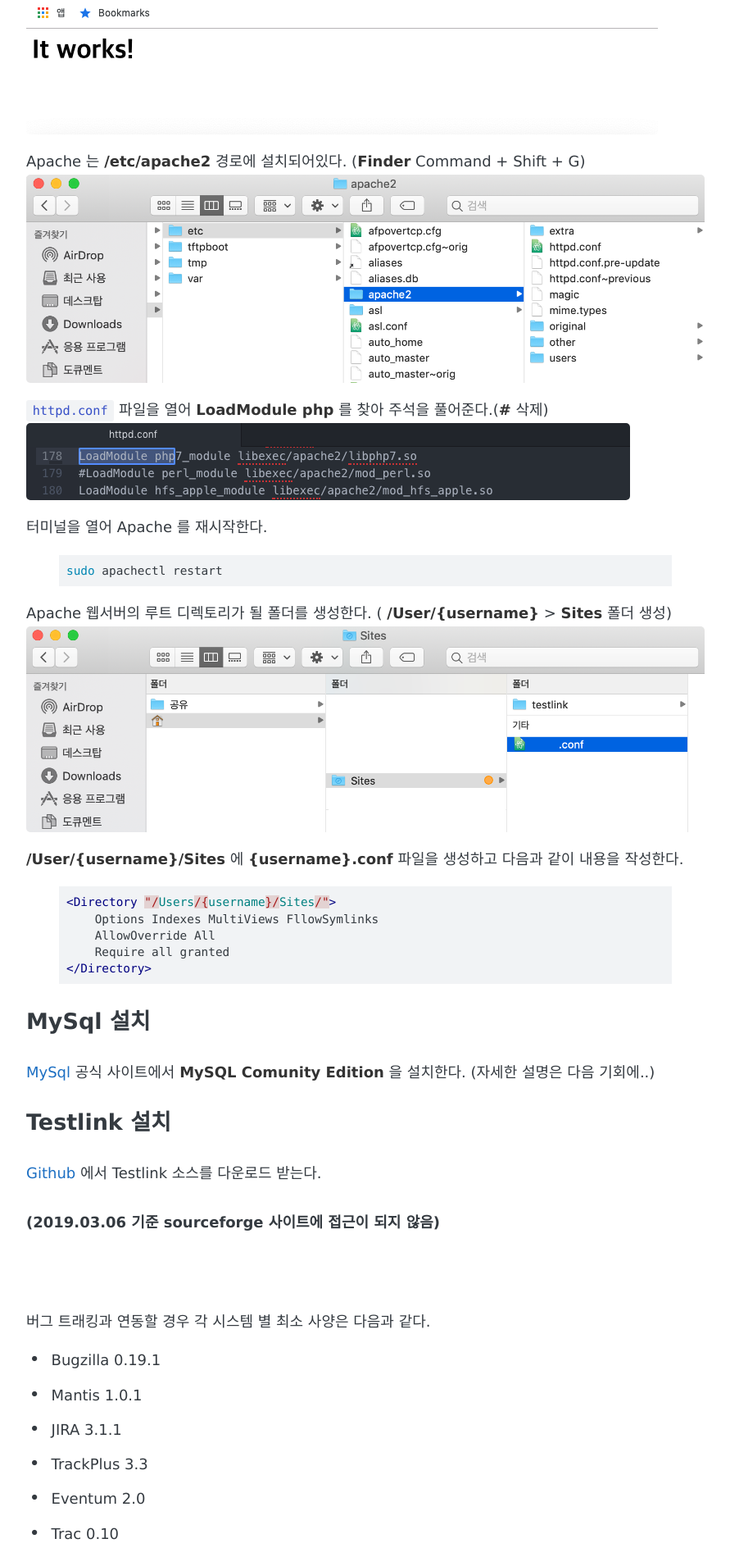
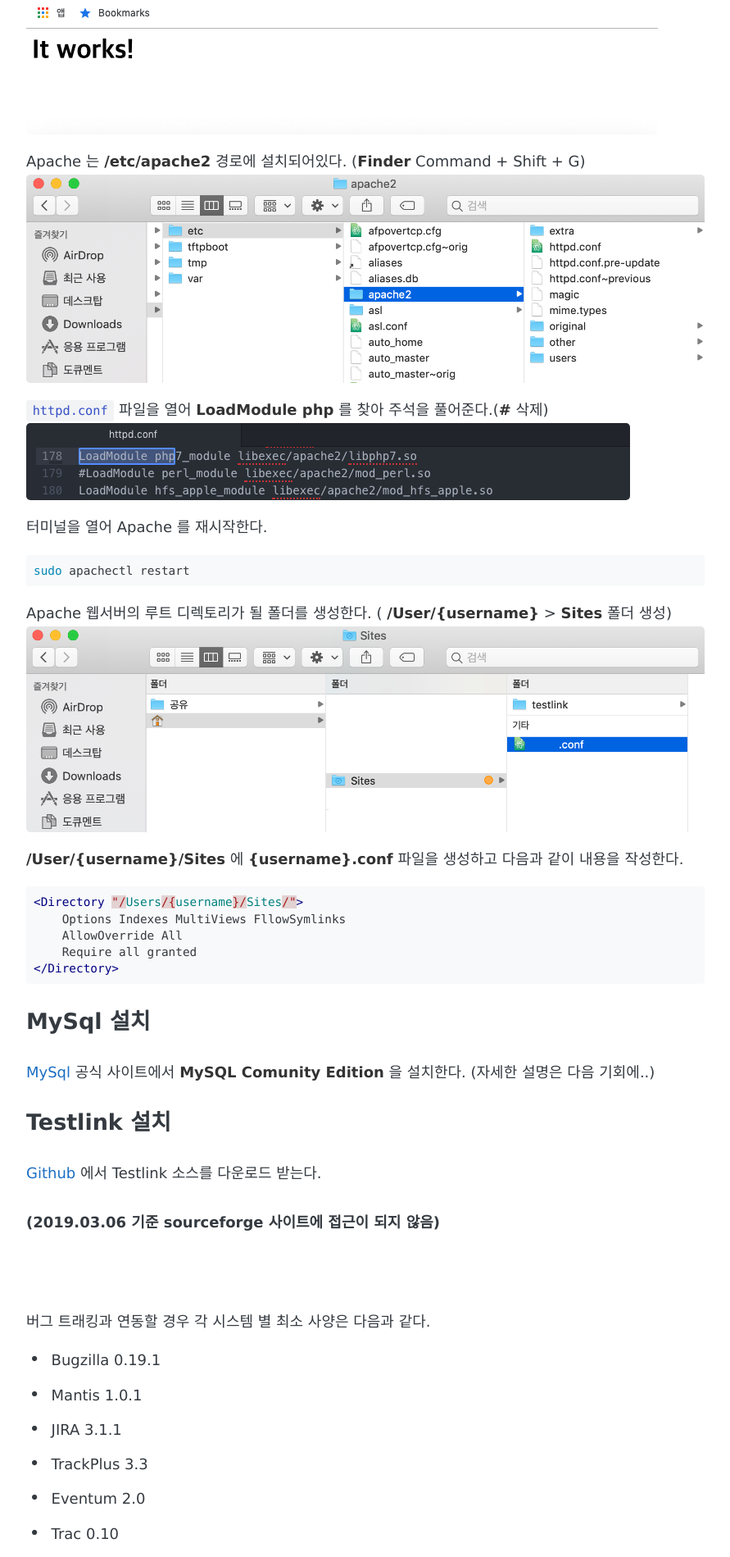
Before and after one commit to Hyunhwa/hhlee.github.io, a Jekyll site: the page built from _posts/2019-03-06-testlink.markdown, in a window 1280 px wide. Shown: the part 1297-3196 px from the top of the page at 82% size, without its empty margins (194-1085 px from the left). Built offline with Jekyll 4.4.1, drawn with Linux system fonts in a browser that asks for light colours; some web fonts are replaced.

Commit message:
code block 수정

````diff
--- a/_posts/2019-03-06-testlink.markdown
+++ b/_posts/2019-03-06-testlink.markdown
@@ -39,22 +39,21 @@ Apache 는 **/etc/apache2** 경로에 설치되어있다. (**Finder** Command +
 ![]({{ site.url }}/_resource/httpd_conf_php.png)
 
 터미널을 열어 Apache 를 재시작한다.
-{% highlight bash %}
+```bash
 sudo apachectl restart
-{% endhighlight %}
+```
 
 Apache 웹서버의 루트 디렉토리가 될 폴더를 생성한다. ( **/User/{username}** > **Sites** 폴더 생성)
 ![]({{ site.url }}/_resource/insert_root_dir.png)
 
  **/User/{username}/Sites** 에 **{username}.conf** 파일을 생성하고 다음과 같이 내용을 작성한다.
-{% highlight php %}
+```php
 <Directory "/Users/{username}/Sites/">
     Options Indexes MultiViews FllowSymlinks
     AllowOverride All
     Require all granted
 </Directory>
-{% endhighlight %}
-
+```
 
 ### MySql 설치
 [MySql] 공식 사이트에서 **MySQL Comunity Edition** 을 설치한다. (자세한 설명은 다음 기회에..)
````
